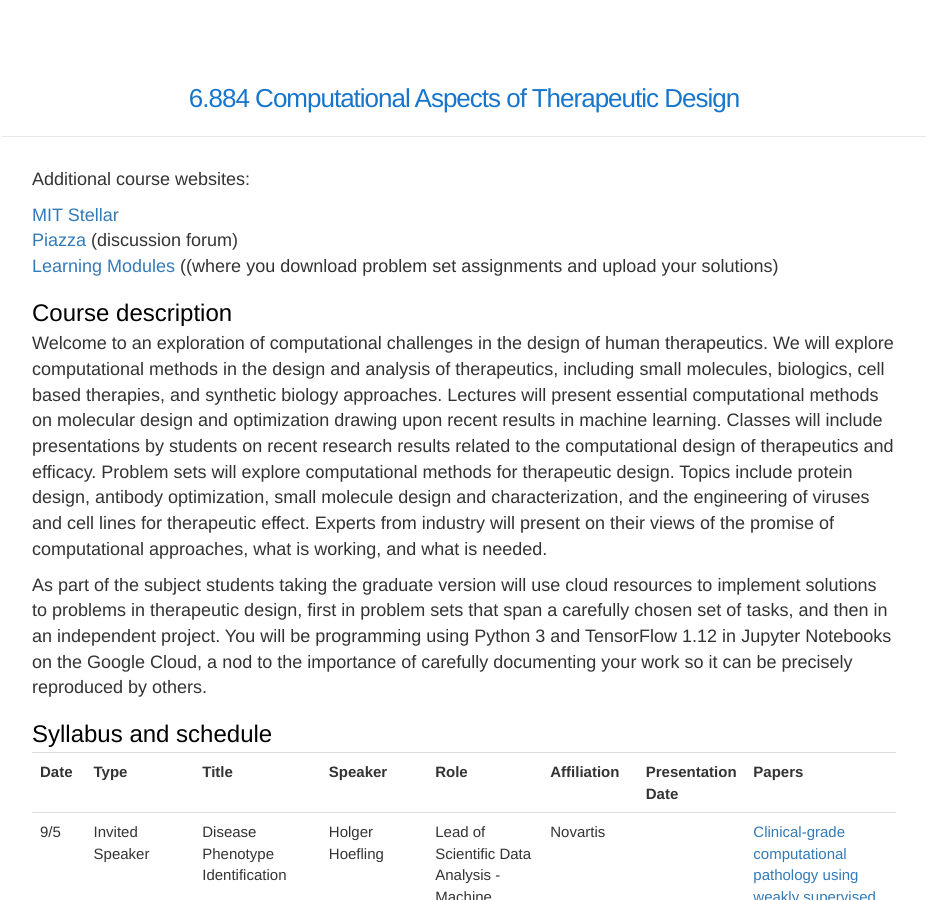
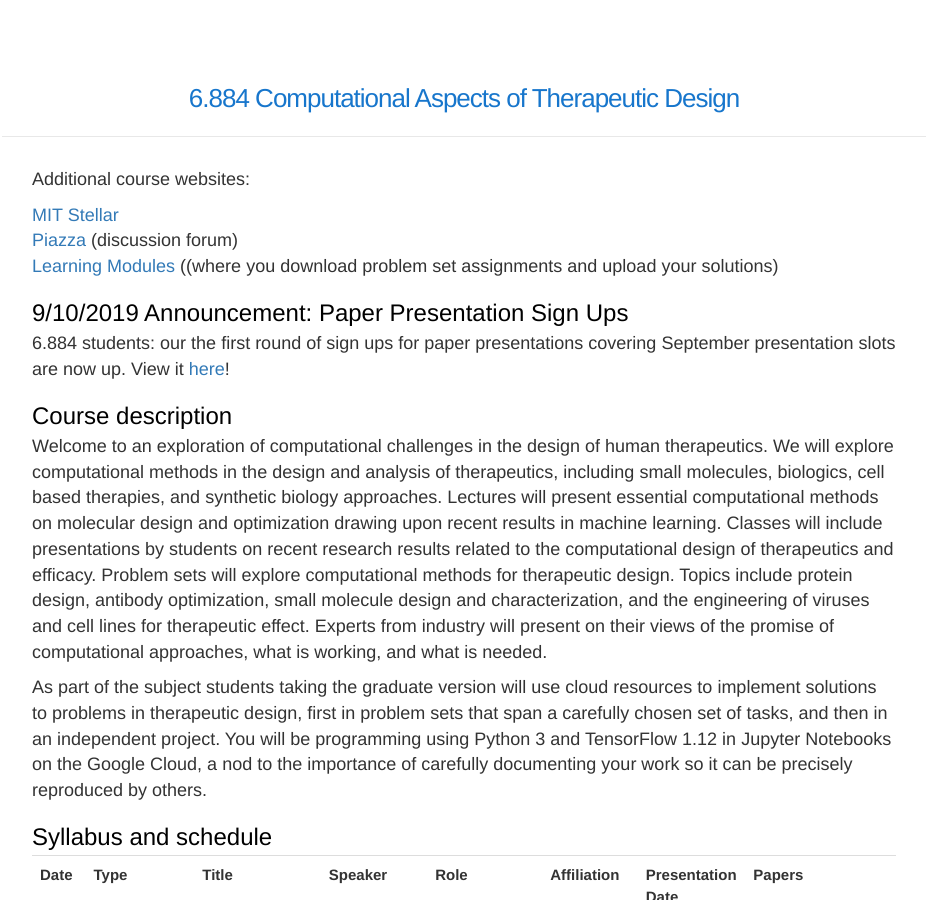
Before and after one commit to MIT-6884/6.884-Fall2019, a Jekyll site: the page built from index.html, in a window 1280 px wide and 900 px high. Shown: the whole window, without its empty margins (48-975 px from the left). Built offline with Jekyll 4.4.1, drawn with Linux system fonts in a browser that asks for light colours; nearby versions of some CDN libraries.

Commit message:
adds paper signups

```diff
--- a/index.html
+++ b/index.html
@@ -3,12 +3,19 @@ layout: default
 ---
 <div class="home">
   <div class="materials-wrap">
+
+
     <p>Additional course websites:</p>
     <ul>
         <li><a href="https://stellar.mit.edu/S/course/6/fa19/6.884/index.html">MIT Stellar</a></li>
         <li><a href="https://piazza.com/class/jzvee3jyo6z28i">Piazza</a> (discussion forum)</li>
         <li><a href="https://learning-modules.mit.edu/gradebook/index.html?uuid=/course/6/fa19/6.884#assignments">Learning Modules</a> ((where you download problem set assignments and upload your solutions)</li>
     </ul>
+
+
+    <h2 class="module-header">9/10/2019 Announcement: Paper Presentation Sign Ups</h2>
+    <p>6.884 students: our the first round of sign ups for paper presentations covering September presentation slots are now up. View it <a href="/assets/6884PaperPresentationSlots.pdf">here</a>!
+    </p>
 
     <h2 class="module-header">Course description</h2>
     <p>Welcome to an exploration of computational challenges in the design of human therapeutics.  We will explore computational methods in the design and analysis of therapeutics, including small molecules, biologics, cell based therapies, and synthetic biology approaches.   Lectures will present essential computational methods on molecular design and optimization drawing upon recent results in machine learning.  Classes will include presentations by students on recent research results related to the computational design of therapeutics and efficacy.   Problem sets will explore computational methods for therapeutic design.  Topics include protein design, antibody optimization, small molecule design and characterization, and the engineering of viruses and cell lines for therapeutic effect. Experts from industry will present on their views of the promise of computational approaches, what is working, and what is needed.
```
Also changed, not shown: 3 other files.
